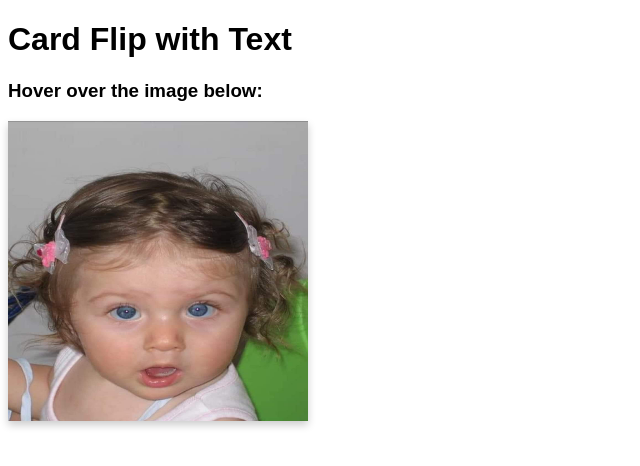
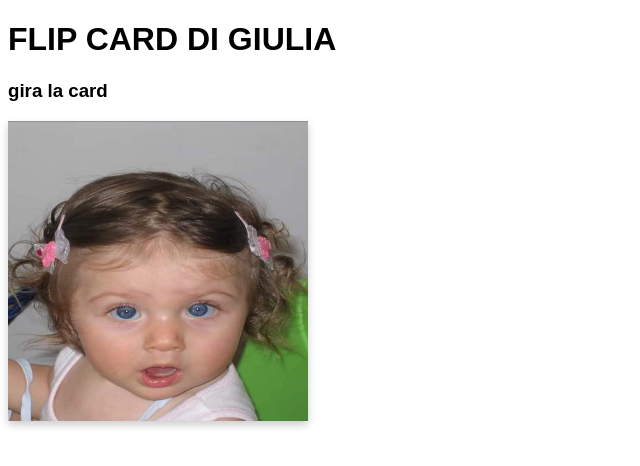
Before and after one commit to giuls007/tpsit, a plain HTML site: page flipcard.html in a window 1280 px wide. Shown: the whole page, without its empty margins (0-640 px from the left). Drawn offline with Linux system fonts and the light colour scheme.

Commit message:
Update flipcard.html

```diff
--- a/flipcard.html
+++ b/flipcard.html
@@ -50,8 +50,8 @@ body {
 </head>
 <body>
 
-<h1>Card Flip with Text</h1>
-<h3>Hover over the image below:</h3>
+<h1>FLIP CARD DI GIULIA</h1>
+<h3>gira la card</h3>
 
 <div class="flip-card">
   <div class="flip-card-inner">
```
